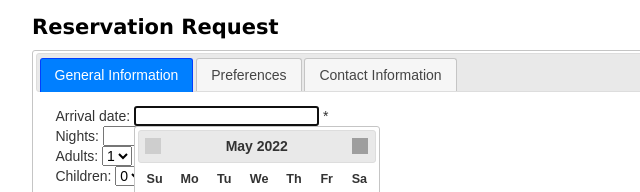
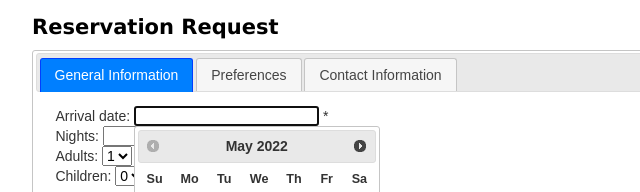
Before and after one commit to snnehir/Web-Design-Homeworks, a plain HTML site: page assignment3/Activity11_Widget/index.html in a window 1280 px wide. Shown: the top 192 px of the page, 283-923 px from the left. Drawn offline with nearby package versions, Linux system fonts and the light colour scheme; files that its build step writes are made by us from their sources; grey boxes are pictures that could not be loaded.

Commit message:
ui css link fixed

```diff
--- a/assignment3/Activity11_Widget/index.html
+++ b/assignment3/Activity11_Widget/index.html
@@ -5,7 +5,7 @@
 	<meta charset="UTF-8">
 	<title>Reservation request</title>
 	<link rel="stylesheet" href="main.css">
-	<link rel="stylesheet" href="//code.jquery.com/ui/1.13.1/themes/base/jquery-ui.css">
+	<link rel="stylesheet" href="jquery-ui-1.12.1.custom/jquery-ui.min.css">
 	<script src="https://code.jquery.com/jquery-3.1.1.min.js"></script>
 	<script src="https://code.jquery.com/ui/1.13.1/jquery-ui.js"></script>
 	<script src="reservation.js"></script>
```
